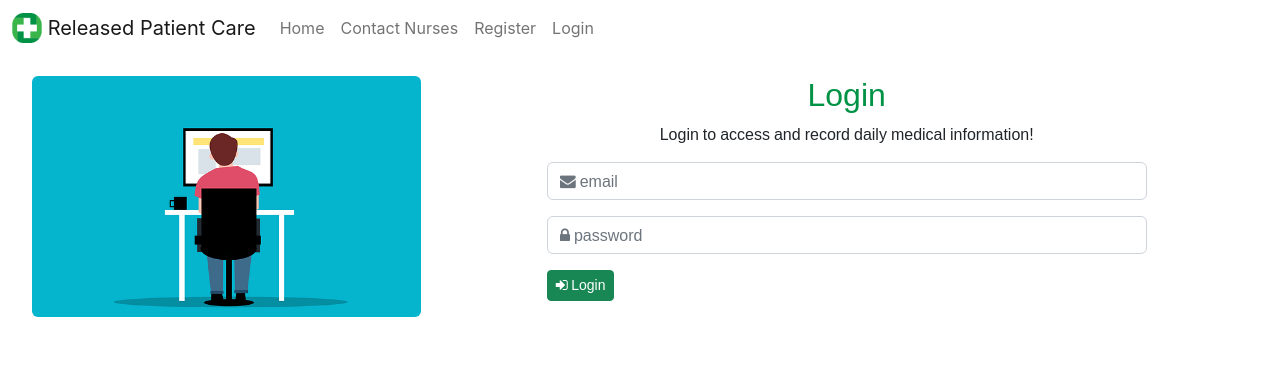
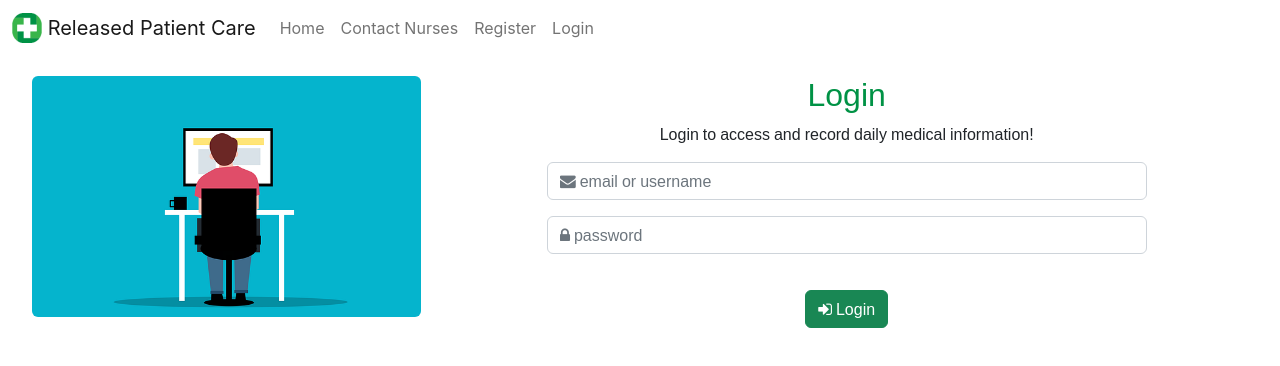
Before and after one commit to Abasibiangake/Group6-graphql-COMP308-Assignment, a React (Create React App) app in the folder group6-react-client/: page /login in a window 1280 px wide. Shown: the top 366 px of the page. Built offline with nearby package versions, Linux system fonts and the light colour scheme; no server answers.

Commit message:
Allow to login using username and remove email field for changing password

```diff
--- a/group6-react-client/src/components/ChangePassword.js
+++ b/group6-react-client/src/components/ChangePassword.js
@@ -7,11 +7,9 @@ import { gql, useMutation } from '@apollo/client';
 // mutation for user login
 const CHANGE_USER_PASSWORD = gql`
 mutation ChangePassword(
-  $email: String!,
   $oldPassword: String!,
   $newPassword: String!) {
   changeUserPassword(
-    email: $email,
     oldPassword: $oldPassword,
     newPassword: $newPassword
   )
@@ -21,7 +19,6 @@ mutation ChangePassword(
 // Login function component
 function Login() {
   const [changeUserPassword, { data, loading, error }] = useMutation(CHANGE_USER_PASSWORD);
-  let [email, setEmail] = useState('');
   let [oldPassword, setOldPassword] = useState('');
   let [newPassword, setNewPassword] = useState('');
 
@@ -29,7 +26,7 @@ function Login() {
     event.preventDefault();
     try {
       const { data } = await changeUserPassword({
-        variables: { email, oldPassword, newPassword },
+        variables: { oldPassword, newPassword },
       });
       console.log('Changed user password for:', data.changeUserPassword);
     } catch (error) {
@@ -40,15 +37,6 @@ function Login() {
   return (
     <div className="App">
       <Form onSubmit={handleChangeUserPassword}>
-        <Form.Group>
-          <Form.Control
-            className="mb-3"
-            id="email"
-            type="email"
-            required
-            onChange={(event) => setEmail(event.target.value)}
-            placeholder="&#xF0E0; email" />
-        </Form.Group>
         <Form.Group>
           <Form.Control
             className="mb-3"
--- a/group6-react-client/src/components/Login.js
+++ b/group6-react-client/src/components/Login.js
@@ -10,8 +10,8 @@ import {
 } from "./config/auth";
 // mutation for user login
 const LOGIN_USER = gql`
-mutation Login( $email: String!, $password: String! ) {
-	login( email: $email, password: $password)
+mutation Login( $emailOrUsername: String!, $password: String! ) {
+	login( emailOrUsername: $emailOrUsername, password: $password)
   {
       username
       email
@@ -25,7 +25,7 @@ mutation Login( $email: String!, $password: String! ) {
 // Login function component
 function Login() {
   const [loginUser, { data, loading, error }] = useMutation(LOGIN_USER);
-  let [email, setEmail] = useState('');
+  let [emailOrUsername, setEmailOrUsername] = useState('');
   let [password, setPassword] = useState('');
   const [_, setAuthToken, removeAuthtoken] = useAuthToken();
   const [__, setAuthUserToken, removeAuthUsertoken] = useAuthUserToken();
@@ -34,7 +34,9 @@ function Login() {
     event.preventDefault();
     try {
       const { data } = await loginUser({
-        variables: { email, password },
+        variables: {
+          emailOrUsername,
+          password },
       });
       console.log('Logged in as:>>>>>>>>>>>', data);
       console.log('Logged in as:', data.login);
@@ -68,10 +70,9 @@ function Login() {
               <Form.Group>
                 <Form.Control
                   className="mb-3"
-                  id="email"
-                  type="email"
-                  onChange={(event) => setEmail(event.target.value)}
-                  placeholder="&#xF0E0; email" />
+                  id="emailOrUsername"
+                  onChange={(event) => setEmailOrUsername(event.target.value)}
+                  placeholder="&#xF0E0; email or username" />
               </Form.Group>
               <Form.Group>
                 <Form.Control
@@ -83,7 +84,16 @@ function Login() {
               </Form.Group>
               {loading ? <p style={{ color: 'blue' }}>Submitting</p> : <div></div>}
               {error ? <p style={{ color: 'red' }}>{error.message}</p> : <div></div>}
-              <Button size="sm" variant="success" type="submit" >&#xF090; Login</Button>
+
+              <div className="d-flex justify-content-center App">
+                <Button
+                  variant="success"
+                  className="btn btn-success mx-auto"
+                  type="submit">
+                  &#xF090; Login
+                </Button>
+              </div>
+
             </Form>
           </Col>
         </Row>
--- a/group6-react-client/src/components/Register.js
+++ b/group6-react-client/src/components/Register.js
@@ -122,6 +122,7 @@ const RegisterUser = () => {
                                     ref={node => { password = node; }}
                                     placeholder="&#xF023; password" />
                             </Form.Group>
+
                             <Form.Group>
                                 <Form.Label> User Type:</Form.Label>
                                 {['radio'].map((type) => (
@@ -155,7 +156,15 @@ const RegisterUser = () => {
                             </Form.Group>
                             {loading ? <p style={{ color: 'blue' }}>Submitting</p> : <div></div>}
                             {error ? <p style={{ color: 'red' }}>{error.message}</p> : <div></div>}
-                            <Button size="sm" variant="success" type="submit">&#xF234; Register </Button>
+
+                            <div className="d-flex justify-content-center App">
+                                <Button
+                                    variant="success"
+                                    className="btn btn-success mx-auto"
+                                    type="submit">
+                                    &#xF234; Register
+                                </Button>
+                            </div>
 
                         </form>
                     </Col>
```
Also changed, not shown: 2 other files (tests, documents, lock files or other folders).
